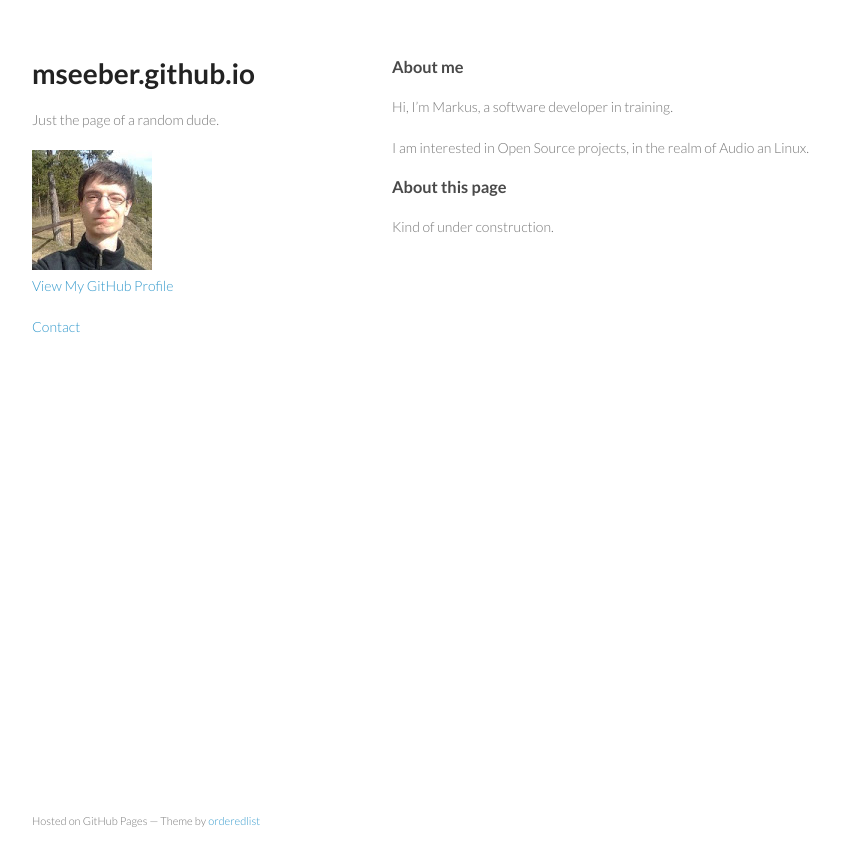
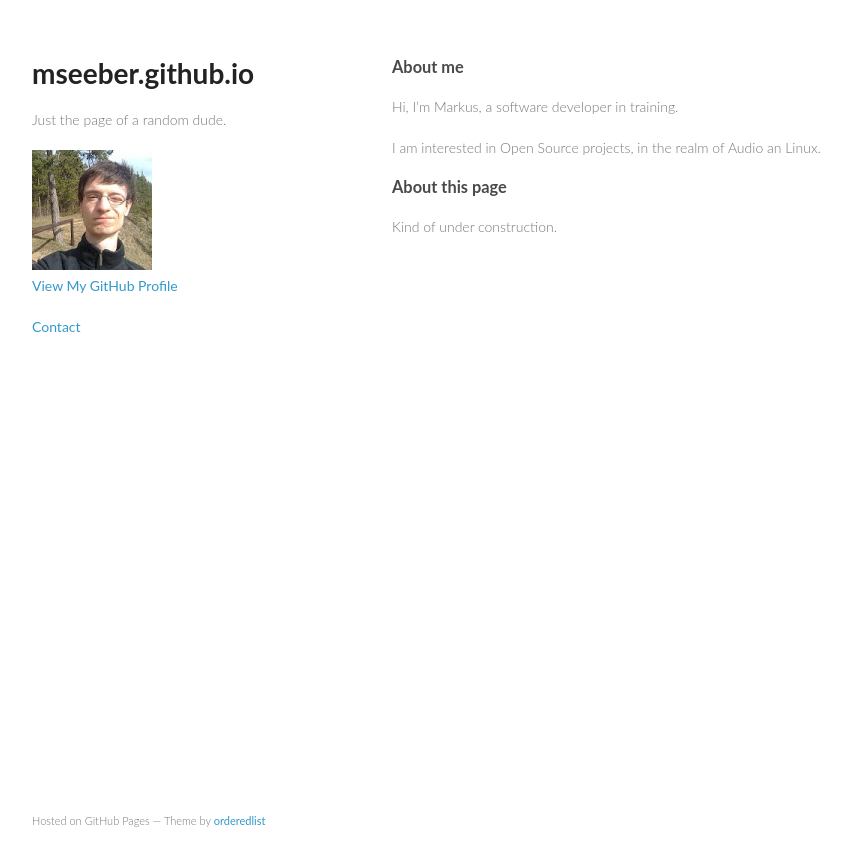
Before and after one commit to mseeber/mseeber.github.io, a Jekyll site: the page built from index.md, in a window 1280 px wide. Shown: the top 866 px of the page, without its empty margins (178-1026 px from the left). Built offline with Jekyll 4.4.1, drawn with Linux system fonts in a browser that asks for light colours.

Commit message:
remove external font
- it looks good, but loading external sources is slow and sucks

```diff
--- a/stylesheets/styles.css
+++ b/stylesheets/styles.css
@@ -1,5 +1,3 @@
-@import url(https://fonts.googleapis.com/css?family=Lato:300italic,700italic,300,700);
-
 body {
   padding:50px;
   font:14px/1.5 Lato, "Helvetica Neue", Helvetica, Arial, sans-serif;
```
